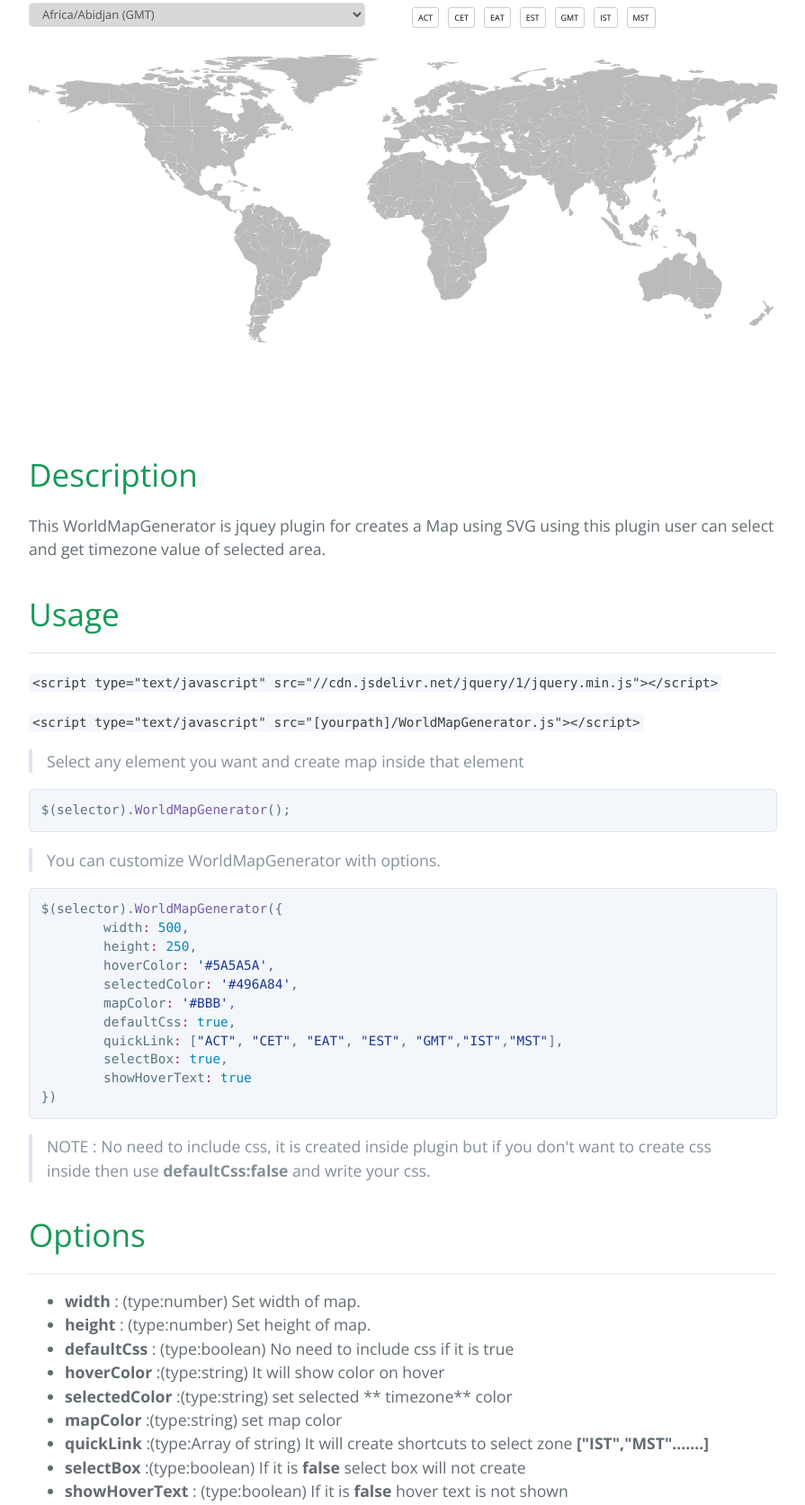
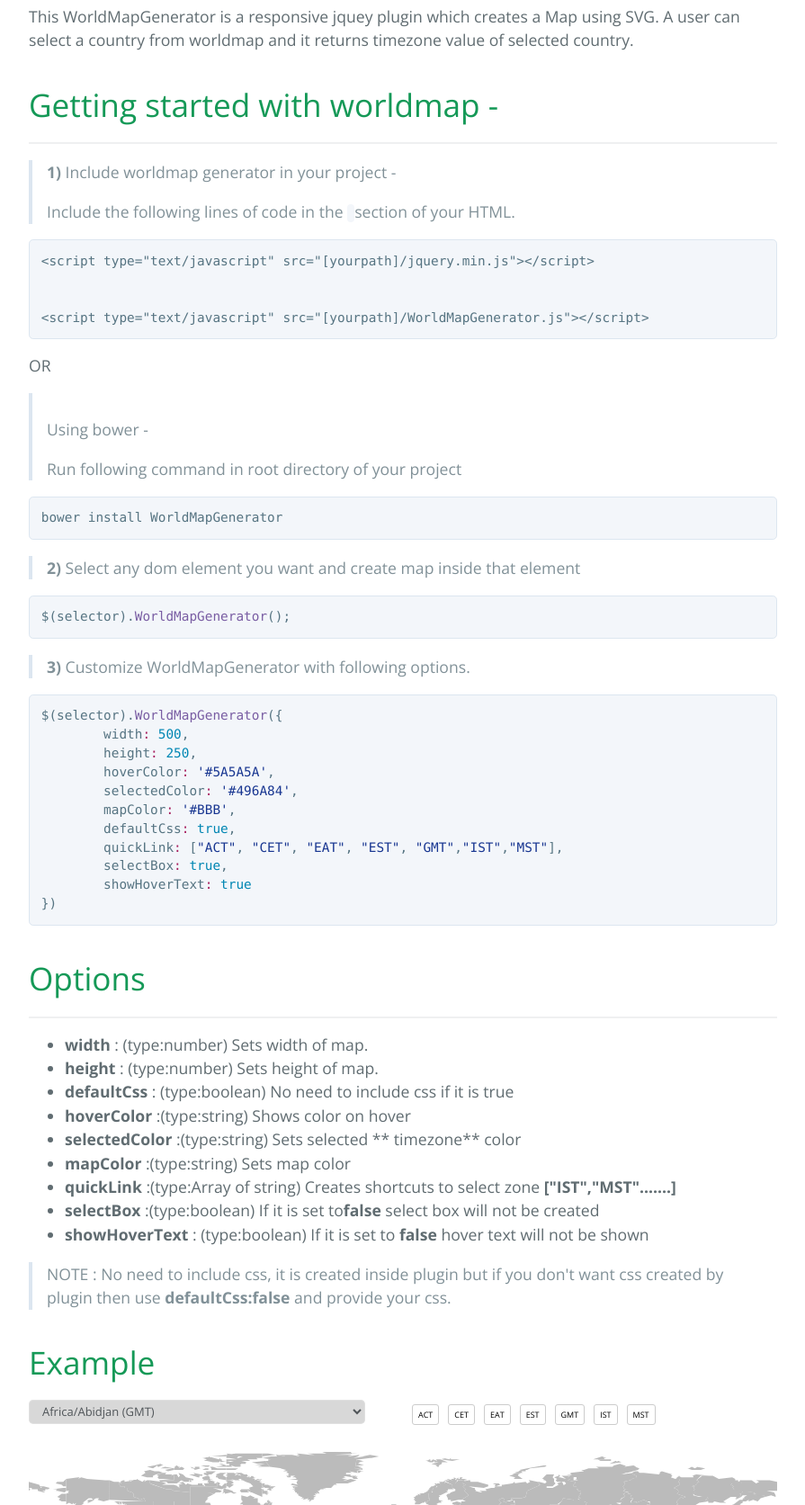
Before and after one commit to kevalbhatt/timezone-picker, a plain HTML site: page index.html in a window 1280 px wide. Shown: the part 565-2238 px from the top of the page at 90% size, without its empty margins (192-1087 px from the left). Drawn offline with nearby package versions, Linux system fonts and the light colour scheme.

Commit message:
documentation changes

```diff
--- a/index.html
+++ b/index.html
@@ -1,10 +1,11 @@
 <!DOCTYPE html>
 <html lang="en-us">
+
 <head>
     <meta charset="UTF-8">
-    <title>World Map using jquery</title>
+    <title>This WorldMapGenerator is a responsive jquey plugin which creates a Map using SVG. A user can select a country from worldmap and it returns timezone value of selected country.</title>
     <meta name="viewport" content="width=device-width, initial-scale=1">
-    <meta name="description" content="It will create world map using jquery,you dont nedd to do anything just use on line and it will create map. This map is responsive and created using svg so need of image also">
+    <meta name="description" content="This WorldMapGenerator is a responsive jquey plugin which creates a Map using SVG. A user can select a country from worldmap and it returns timezone value of selected country.">
     <meta name="keywords" content="jquery world map,world map generator,world map jquery,jquery map,timezone map,timezone,timezone selection,map, jquery map,create map,WORLD MAP,auto map creator,map generator,create map online">
     <meta name="author" content="Keval Bhatt">
     <link rel="stylesheet" type="text/css" href="stylesheets/normalize.css" media="screen">
@@ -14,70 +15,75 @@
     <script src="https://ajax.googleapis.com/ajax/libs/jquery/1.11.3/jquery.min.js"></script>
     <script type="text/javascript" src="js/WorldMapGenerator.min.js"></script>
     <style type="text/css">
-    .Cbox select{
+    .Cbox select {
         background-color: #D8D8D8 !important;
-      color:#505559 !important;
+        color: #505559 !important;
         font-size: small !important;
     }
     </style>
     <script>
-  (function(i,s,o,g,r,a,m){i['GoogleAnalyticsObject']=r;i[r]=i[r]||function(){
-  (i[r].q=i[r].q||[]).push(arguments)},i[r].l=1*new Date();a=s.createElement(o),
-  m=s.getElementsByTagName(o)[0];a.async=1;a.src=g;m.parentNode.insertBefore(a,m)
-  })(window,document,'script','//www.google-analytics.com/analytics.js','ga');
+    (function(i, s, o, g, r, a, m) {
+        i['GoogleAnalyticsObject'] = r;
+        i[r] = i[r] || function() {
+            (i[r].q = i[r].q || []).push(arguments)
+        }, i[r].l = 1 * new Date();
+        a = s.createElement(o),
+            m = s.getElementsByTagName(o)[0];
+        a.async = 1;
+        a.src = g;
+        m.parentNode.insertBefore(a, m)
+    })(window, document, 'script', '//www.google-analytics.com/analytics.js', 'ga');
 
     ga('create', 'UA-70749255-1', 'auto');
     ga('send', 'pageview');
-
     </script>
 </head>
+
 <body>
     <section class="page-header">
         <h1 class="project-name">World Map Generator</h1>
-      <h2 class="project-tagline">create world map using jquery</h2>
+        <h2 class="project-tagline">Creates world map using jquery</h2>
         <a href="https://github.com/kevalbhatt/WorldMapGenerator" class="btn">View on GitHub</a>
         <a href="https://github.com/kevalbhatt/WorldMapGenerator/zipball/master" class="btn">Download .zip</a>
         <a href="https://github.com/kevalbhatt/WorldMapGenerator/tarball/master" class="btn">Download .tar.gz</a>
     </section>
-
     <section class="main-content">
         <h1>
 <a id="world-map-generator" class="anchor" href="#world-map-generator" aria-hidden="true"><span class="octicon octicon-link"></span></a>World Map Generator</h1>
-
         <!-- <h1>
 <a id="worldmapgenerator-is-a-jquery-based" class="anchor" href="#worldmapgenerator-is-a-jquery-based" aria-hidden="true"><span class="octicon octicon-link"></span></a>WorldMapGenerator is a jQuery-based</h1> -->
-
         <!-- <p><img src="http://i.imgur.com/i22GQ74.png?1" alt="WorldMap"></p> -->
-
-<h1>
-<a id="example" class="anchor" href="#example" aria-hidden="true"><span class="octicon octicon-link"></span></a>Example</h1>
-<div id="map"></div>
-
         <h1>
 <a id="description" class="anchor" href="#description" aria-hidden="true"><span class="octicon octicon-link"></span></a>Description</h1>
-
-<p>This WorldMapGenerator is jquey plugin for creates a Map using SVG using this plugin user can
-select and get timezone value of selected area.</p>
-
+        <p>This WorldMapGenerator is a responsive jquey plugin which creates a Map using SVG. A user can select a country from worldmap and it returns timezone value of selected country.</p>
         <h1>
-<a id="usage" class="anchor" href="#usage" aria-hidden="true"><span class="octicon octicon-link"></span></a>Usage</h1>
-
+<a id="usage" class="anchor" href="#usage" aria-hidden="true"><span class="octicon octicon-link"></span></a>Getting started with worldmap - </h1>
         <hr>
-
-<p><code>&lt;script type="text/javascript" src="//cdn.jsdelivr.net/jquery/1/jquery.min.js"&gt;&lt;/script&gt;</code></p>
-
-<p><code>&lt;script type="text/javascript" src="[yourpath]/WorldMapGenerator.js"&gt;&lt;/script&gt;</code></p>
-
         <blockquote>
-<p>Select any element you want and create map inside that element</p>
+            <strong>1)</strong> Include worldmap generator in your project -
+            <br>
+            <p>Include the following lines of code in the <code> <head></code> section of your HTML.</p>
         </blockquote>
-
+        <pre><code>&lt;script type="text/javascript" src="[yourpath]/jquery.min.js"&gt;&lt;/script&gt;</code>
+<br>
+<code>&lt;script type="text/javascript" src="[yourpath]/WorldMapGenerator.js"&gt;&lt;/script&gt;</code></pre>
+        <span>OR</span>
+        <blockquote>
+            <br> Using bower -
+            <p>
+                Run following command in root directory of your project
+            </p>
+        </blockquote>
+        <pre>
+bower install WorldMapGenerator
+</pre>
+        <blockquote>
+            <p><strong>2)</strong> Select any dom element you want and create map inside that element</p>
+        </blockquote>
         <div class="highlight highlight-source-js"><pre>$(selector).<span class="pl-en">WorldMapGenerator</span>();</pre></div>
-
         <blockquote>
-<p>You can customize WorldMapGenerator with options.</p>
+            <p><strong>3)</strong> Customize WorldMapGenerator with following options.</p>
         </blockquote>
-
         <div class="highlight highlight-source-js"><pre>$(selector).<span class="pl-en">WorldMapGenerator</span>({
         width<span class="pl-k">:</span> <span class="pl-c1">500</span>,
         height<span class="pl-k">:</span> <span class="pl-c1">250</span>,
@@ -89,71 +95,60 @@ select and get timezone value of selected area.</p>
         selectBox<span class="pl-k">:</span> <span class="pl-c1">true</span>,
         showHoverText<span class="pl-k">:</span> <span class="pl-c1">true</span>
 })</pre></div>
-
-<blockquote>
-<p>NOTE : No need to include css, it is created inside plugin but if you don't want to create css inside then use <strong>defaultCss:false</strong> and write your css.</p>
-</blockquote>
-
         <h1>
 <a id="options" class="anchor" href="#options" aria-hidden="true"><span class="octicon octicon-link"></span></a>Options</h1>
-
         <hr>
-
         <ul>
             <li>
-<strong>width</strong> : (type:number) Set width of map.</li>
+                <strong>width</strong> : (type:number) Sets width of map.</li>
             <li>
-<strong>height</strong> : (type:number) Set height of map.</li>
+                <strong>height</strong> : (type:number) Sets height of map.</li>
             <li>
-<strong>defaultCss</strong> : (type:boolean)  No need to include css if it is true</li>
+                <strong>defaultCss</strong> : (type:boolean) No need to include css if it is true</li>
             <li>
-<strong>hoverColor</strong> :(type:string) It will show color on hover </li>
+                <strong>hoverColor</strong> :(type:string) Shows color on hover </li>
             <li>
-<strong>selectedColor</strong> :(type:string) set selected ** timezone**  color</li>
+                <strong>selectedColor</strong> :(type:string) Sets selected ** timezone** color</li>
             <li>
-<strong>mapColor</strong> :(type:string) set map color</li>
+                <strong>mapColor</strong> :(type:string) Sets map color</li>
             <li>
-<strong>quickLink</strong> :(type:Array of string) It will create shortcuts to select zone <strong>["IST","MST".......]</strong> </li>
+                <strong>quickLink</strong> :(type:Array of string) Creates shortcuts to select zone <strong>["IST","MST".......]</strong> </li>
             <li>
-<strong>selectBox</strong> :(type:boolean) If it is <strong>false</strong> select box will not create</li>
+                <strong>selectBox</strong> :(type:boolean) If it is set to<strong>false</strong> select box will not be created</li>
             <li>
-<strong>showHoverText</strong>  : (type:boolean)  If it is <strong>false</strong> hover text is not shown</li>
+                <strong>showHoverText</strong> : (type:boolean) If it is set to <strong>false</strong> hover text will not be shown</li>
         </ul>
-
+        <blockquote>
+            <p>NOTE : No need to include css, it is created inside plugin but if you don't want css created by plugin then use <strong>defaultCss:false</strong> and provide your css.</p>
+        </blockquote>
+        <h1>
+<a id="example" class="anchor" href="#example" aria-hidden="true"><span class="octicon octicon-link"></span></a>Example</h1>
+        <div id="map"></div>
         <h1>
 <a id="methods" class="anchor" href="#methods" aria-hidden="true"><span class="octicon octicon-link"></span></a>Methods</h1>
-
         <hr>
-
         <h3>
 <a id="setvaluestringstring" class="anchor" href="#setvaluestringstring" aria-hidden="true"><span class="octicon octicon-link"></span></a>.setValue(string,string)</h3>
-
         <blockquote>
-<div class="highlight highlight-source-js"><pre>$(selector).<span class="pl-c1">data</span>(<span class="pl-s"><span class="pl-pds">'</span>WorldMapGenerator<span class="pl-pds">'</span></span>).<span class="pl-en">setValue</span>(string,string)</pre></div>
-
-<p>First parameters take timezone string example: 'Asia/Kolkata' so it will select India in map but if you want to select using offset then use.</p>
+            <p>First parameter takes timezone string for example: 'Asia/Kolkata' (zone name). Second parameter is optinal when 1st parameter is zonename</p>
         </blockquote>
-
+        <div class="highlight highlight-source-js"><pre>$(selector).<span class="pl-c1">data</span>(<span class="pl-s"><span class="pl-pds">'</span>WorldMapGenerator<span class="pl-pds">'</span></span>).<span class="pl-en">setValue</span>('Asia/Kolkata')</pre></div>
+        <blockquote>
+            <p>When you want to pass offset value as 1st parameter 2nd parameter should be 'offset'</p>
+        </blockquote>
         <div class="highlight highlight-source-js"><pre>$(selector).<span class="pl-c1">data</span>(<span class="pl-s"><span class="pl-pds">'</span>WorldMapGenerator<span class="pl-pds">'</span></span>).<span class="pl-en">setValue</span>(<span class="pl-s"><span class="pl-pds">'</span>5.5<span class="pl-pds">'</span></span>,<span class="pl-s"><span class="pl-pds">'</span>offset<span class="pl-pds">'</span></span>)</pre></div>
-
         <blockquote>
-<p>or you can select using country also.</p>
+            <p>When you want to pass country code as 1st parameter 2nd parameter should be 'country'</p>
         </blockquote>
-
         <div class="highlight highlight-source-js"><pre>$(selector).<span class="pl-c1">data</span>(<span class="pl-s"><span class="pl-pds">'</span>WorldMapGenerator<span class="pl-pds">'</span></span>).<span class="pl-en">setValue</span>(<span class="pl-s"><span class="pl-pds">'</span>IN<span class="pl-pds">'</span></span>,<span class="pl-s"><span class="pl-pds">'</span>country<span class="pl-pds">'</span></span>)</pre></div>
-
         <h3>
 <a id="getvalue" class="anchor" href="#getvalue" aria-hidden="true"><span class="octicon octicon-link"></span></a>.getValue()</h3>
-
         <blockquote>
-<p>It will return object of seleted area:</p>
+            <p>It returns object containing timezone details of seleted area:</p>
         </blockquote>
-
         <div class="highlight highlight-source-js"><pre>$(selector).<span class="pl-c1">data</span>(<span class="pl-s"><span class="pl-pds">'</span>WorldMapGenerator<span class="pl-pds">'</span></span>).<span class="pl-en">getValue</span>()</pre></div>
-
         <blockquote>
-<p>Return Object</p>
-
+            <p>Sameple returned Object</p>
             <div class="highlight highlight-source-js"><pre>
   [
     {
@@ -175,26 +170,20 @@ select and get timezone value of selected area.</p>
 
 </pre></div>
         </blockquote>
-
         <h2>
 <a id="license" class="anchor" href="#license" aria-hidden="true"><span class="octicon octicon-link"></span></a>License</h2>
-
         <hr>
-
         <p>It is available under the MIT LICENSE</p>
-
         <footer class="site-footer">
             <span class="site-footer-owner"><a href="https://github.com/kevalbhatt/WorldMapGenerator">World Map Generator</a> is maintained by <a href="https://github.com/kevalbhatt">kevalbhatt</a>.</span>
-
             <span class="site-footer-credits">This page was generated by <a href="https://pages.github.com">GitHub Pages</a> using the <a href="https://github.com/jasonlong/cayman-theme">Cayman theme</a> by <a href="https://twitter.com/jasonlong">Jason Long</a>.</span>
         </footer>
-
     </section>
     <script type="text/javascript">
     $('#map').WorldMapGenerator({
-    quickLink:["ACT","CET","EAT","EST","GMT","IST","MST"]
+        quickLink: ["ACT", "CET", "EAT", "EST", "GMT", "IST", "MST"]
     });
     </script>
+</body>
 
-  </body>
 </html>
```
Lines whose indentation alone changed are shown as unchanged.
